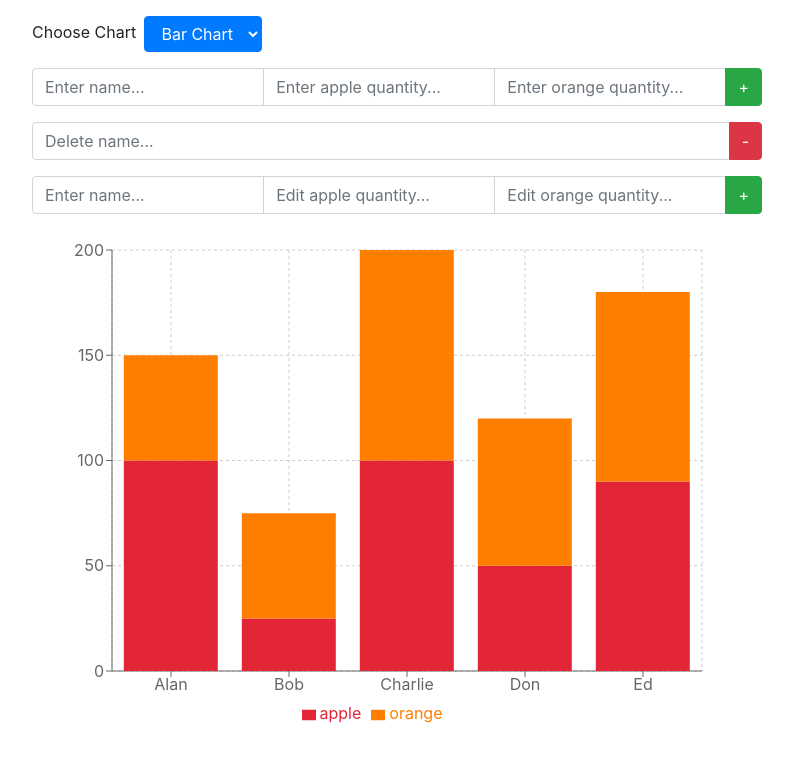
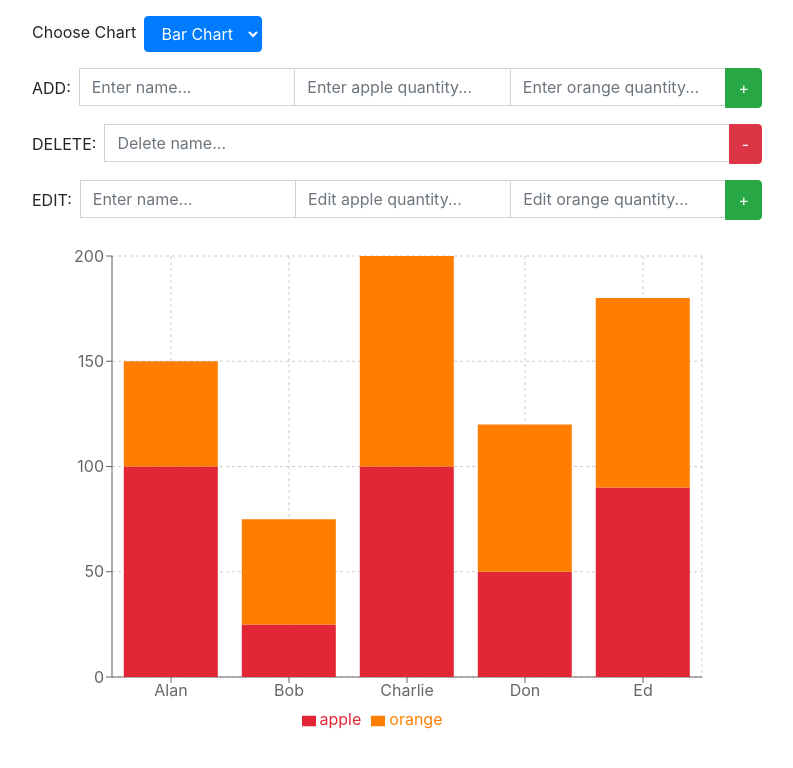
Before and after one commit to edsonha/Website-FTW, a React (Create React App) app: page / in a window 1280 px wide. Shown: the top 768 px of the page, without its empty margins (53-846 px from the left). Built offline with nearby package versions, Linux system fonts and the light colour scheme.

Commit message:
Separate components

```diff
--- a/src/App.js
+++ b/src/App.js
@@ -2,8 +2,10 @@ import React, { Component } from "react";
 import { getData } from "./seedData";
 import Barchart from "./components/Barchart";
 import Piechart from "./components/Piechart";
-import InputField from "./components/InputField";
-import Button from "./components/Button";
+import AddDataConsole from "./components/AddDataConsole";
+import DeleteDataConsole from "./components/DeleteDataConsole";
+import EditDataConsole from "./components/EditDataConsole";
+import SelectChart from "./components/SelectChart";
 
 class App extends Component {
   state = {
@@ -29,9 +31,10 @@ class App extends Component {
     const copiedData = [...this.state.data];
     copiedData.push({
       name: this.state.nameInput,
-      apple: this.state.appleInput,
-      orange: this.state.orangeInput
+      apple: Number(this.state.appleInput),
+      orange: Number(this.state.orangeInput)
     });
+    console.log(copiedData);
     this.setState({
       data: copiedData,
       nameInput: "",
@@ -62,8 +65,8 @@ class App extends Component {
     if (!foundData) {
       return;
     }
-    foundData.apple = this.state.appleInput;
-    foundData.orange = this.state.orangeInput;
+    foundData.apple = Number(this.state.appleInput);
+    foundData.orange = Number(this.state.orangeInput);
     this.setState({
       data: copiedData,
       nameInput: "",
@@ -76,85 +79,19 @@ class App extends Component {
     const { data } = this.state;
     return (
       <div className="container">
-        <div className="mt-3 mb-3">
-          <label htmlFor="sort-by-select">Choose Chart</label>
-          <select
-            onChange={this.handleSelectChart}
-            id="sort-by-select"
-            className="btn btn-primary dropdown-toggle mx-2"
-          >
-            <option value="Bar Chart">Bar Chart</option>
-            <option value="Pie Chart">Pie Chart</option>
-          </select>
-        </div>
-        <div className="row">
-          <div className="input-group mb-3 col-lg-8">
-            <InputField
-              name="nameInput"
-              placeholder="Enter name..."
-              onChange={this.handleChangeInput}
-            />
-            <InputField
-              name="appleInput"
-              placeholder="Enter apple quantity..."
-              onChange={this.handleChangeInput}
-            />
-            <InputField
-              name="orangeInput"
-              placeholder="Enter orange quantity..."
-              onChange={this.handleChangeInput}
-            />
-            <div className="input-group-append">
-              <Button
-                sign="+"
-                color="btn-success"
-                onClick={this.handleCreateData}
-              />
-            </div>
-          </div>
-        </div>
-        <div className="row">
-          <div className="input-group mb-3 col-lg-8">
-            <InputField
-              name="nameInput"
-              placeholder="Delete name..."
-              onChange={this.handleChangeInput}
-            />
-            <div className="input-group-append">
-              <Button
-                sign="-"
-                color="btn-danger"
-                onClick={this.handleDeleteData}
-              />
-            </div>
-          </div>
-        </div>
-        <div className="row">
-          <div className="input-group mb-3 col-lg-8">
-            <InputField
-              name="nameInput"
-              placeholder="Enter name..."
-              onChange={this.handleChangeInput}
-            />
-            <InputField
-              name="appleInput"
-              placeholder="Edit apple quantity..."
-              onChange={this.handleChangeInput}
-            />
-            <InputField
-              name="orangeInput"
-              placeholder="Edit orange quantity..."
-              onChange={this.handleChangeInput}
-            />
-            <div className="input-group-append">
-              <Button
-                sign="+"
-                color="btn-success"
-                onClick={this.handleEditData}
-              />
-            </div>
-          </div>
-        </div>
+        <SelectChart handleSelectChart={this.handleSelectChart} />
+        <AddDataConsole
+          handleChangeInput={this.handleChangeInput}
+          handleCreateData={this.handleCreateData}
+        />
+        <DeleteDataConsole
+          handleChangeInput={this.handleChangeInput}
+          handleDeleteData={this.handleDeleteData}
+        />
+        <EditDataConsole
+          handleChangeInput={this.handleChangeInput}
+          handleEditData={this.handleEditData}
+        />
         {this.state.isBarchartDisplayed ? (
           <Barchart data={data} />
         ) : (
--- /dev/null
+++ b/src/components/AddDataConsole.js
@@ -0,0 +1,33 @@
+import React from "react";
+import InputField from "./InputField";
+import Button from "./Button";
+
+function AddDataConsole({ handleChangeInput, handleCreateData }) {
+  return (
+    <div className="row">
+      <div className="input-group mb-3 col-lg-8">
+        <label className="mt-2 mr-2">ADD:</label>
+        <InputField
+          name="nameInput"
+          placeholder="Enter name..."
+          onChange={handleChangeInput}
+        />
+        <InputField
+          name="appleInput"
+          placeholder="Enter apple quantity..."
+          onChange={handleChangeInput}
+        />
+        <InputField
+          name="orangeInput"
+          placeholder="Enter orange quantity..."
+          onChange={handleChangeInput}
+        />
+        <div className="input-group-append">
+          <Button sign="+" color="btn-success" onClick={handleCreateData} />
+        </div>
+      </div>
+    </div>
+  );
+}
+
+export default AddDataConsole;
--- /dev/null
+++ b/src/components/DeleteDataConsole.js
@@ -0,0 +1,23 @@
+import React from "react";
+import InputField from "./InputField";
+import Button from "./Button";
+
+function DeleteDataConsole({ handleDeleteData, handleChangeInput }) {
+  return (
+    <div className="row">
+      <div className="input-group mb-3 col-lg-8">
+        <label className="mt-2 mr-2">DELETE:</label>
+        <InputField
+          name="nameInput"
+          placeholder="Delete name..."
+          onChange={handleChangeInput}
+        />
+        <div className="input-group-append">
+          <Button sign="-" color="btn-danger" onClick={handleDeleteData} />
+        </div>
+      </div>
+    </div>
+  );
+}
+
+export default DeleteDataConsole;
--- /dev/null
+++ b/src/components/EditDataConsole.js
@@ -0,0 +1,33 @@
+import React from "react";
+import InputField from "./InputField";
+import Button from "./Button";
+
+function EditDataConsole({ handleChangeInput, handleEditData }) {
+  return (
+    <div className="row">
+      <div className="input-group mb-3 col-lg-8">
+        <label className="mt-2 mr-2">EDIT:</label>
+        <InputField
+          name="nameInput"
+          placeholder="Enter name..."
+          onChange={handleChangeInput}
+        />
+        <InputField
+          name="appleInput"
+          placeholder="Edit apple quantity..."
+          onChange={handleChangeInput}
+        />
+        <InputField
+          name="orangeInput"
+          placeholder="Edit orange quantity..."
+          onChange={handleChangeInput}
+        />
+        <div className="input-group-append">
+          <Button sign="+" color="btn-success" onClick={handleEditData} />
+        </div>
+      </div>
+    </div>
+  );
+}
+
+export default EditDataConsole;
--- a/src/components/Piechart.js
+++ b/src/components/Piechart.js
@@ -3,29 +3,79 @@ import { Tooltip, PieChart, Pie, Label } from "recharts";
 
 function Piechart({ data }) {
   return (
-    <PieChart width={600} height={600}>
+    <PieChart width={800} height={600}>
       <Pie
         data={data}
         dataKey="apple"
-        cx={100}
+        cx={200}
         cy={200}
         outerRadius={60}
         fill="#E32636"
-        label
+        label={({
+          cx,
+          cy,
+          midAngle,
+          innerRadius,
+          outerRadius,
+          value,
+          index
+        }) => {
+          const RADIAN = Math.PI / 180;
+          const radius = 25 + innerRadius + (outerRadius - innerRadius);
+          const x = cx + radius * Math.cos(-midAngle * RADIAN);
+          const y = cy + radius * Math.sin(-midAngle * RADIAN);
+
+          return (
+            <text
+              x={x}
+              y={y}
+              fill="#E32636"
+              textAnchor={x > cx ? "start" : "end"}
+              dominantBaseline="central"
+            >
+              {data[index].name} ({value})
+            </text>
+          );
+        }}
       >
-        <Label value="apple" position="outside" />
+        <Label value="APPLE" position="center" />
       </Pie>
       <Pie
         data={data}
         dataKey="orange"
-        cx={400}
+        cx={600}
         cy={200}
         innerRadius={70}
         outerRadius={90}
         fill="#FF7E00"
-        label
+        label={({
+          cx,
+          cy,
+          midAngle,
+          innerRadius,
+          outerRadius,
+          value,
+          index
+        }) => {
+          const RADIAN = Math.PI / 180;
+          const radius = 25 + innerRadius + (outerRadius - innerRadius);
+          const x = cx + radius * Math.cos(-midAngle * RADIAN);
+          const y = cy + radius * Math.sin(-midAngle * RADIAN);
+
+          return (
+            <text
+              x={x}
+              y={y}
+              fill="#FF7E00"
+              textAnchor={x > cx ? "start" : "end"}
+              dominantBaseline="central"
+            >
+              {data[index].name} ({value})
+            </text>
+          );
+        }}
       >
-        <Label value="orange" position="center" />
+        <Label value="ORANGE" position="center" />
       </Pie>
       <Tooltip />
     </PieChart>
--- /dev/null
+++ b/src/components/SelectChart.js
@@ -0,0 +1,18 @@
+import React from "react";
+
+function SelectChart({ handleSelectChart }) {
+  return (
+    <div className="mt-3 mb-3">
+      <label>Choose Chart</label>
+      <select
+        onChange={handleSelectChart}
+        className="btn btn-primary dropdown-toggle mx-2"
+      >
+        <option value="Bar Chart">Bar Chart</option>
+        <option value="Pie Chart">Pie Chart</option>
+      </select>
+    </div>
+  );
+}
+
+export default SelectChart;
```
